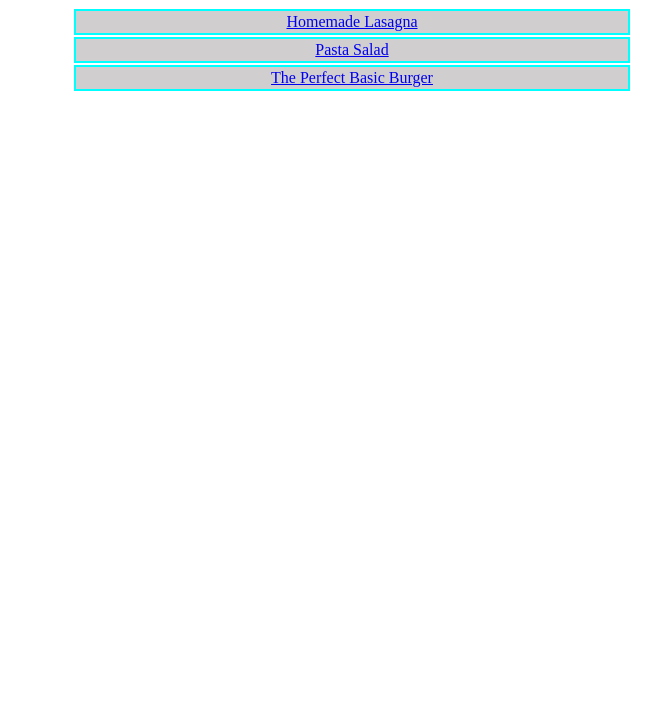
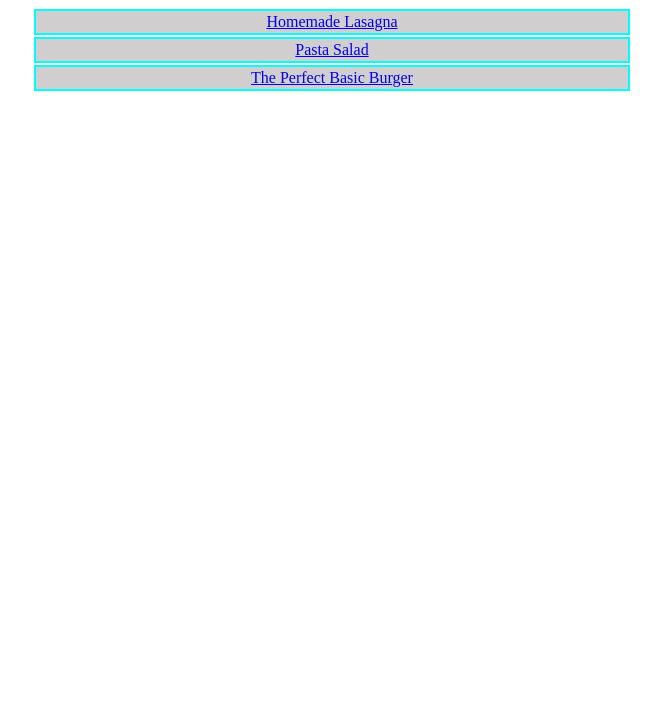
Before and after one commit to topmrc/odin-recipes, a plain HTML site: page index.html in a window 1280 px wide. Shown: the part 91-800 px from the top of the page, without its empty margins (308-971 px from the left). Drawn offline with Linux system fonts and the light colour scheme.

Commit message:
Change padding of list of recipes

```diff
--- a/styleindex.css
+++ b/styleindex.css
@@ -16,6 +16,7 @@
 
 #ulindex {
     list-style-type: none;
+    padding-inline-start: 0;
 }
 
 .liindex {
```
